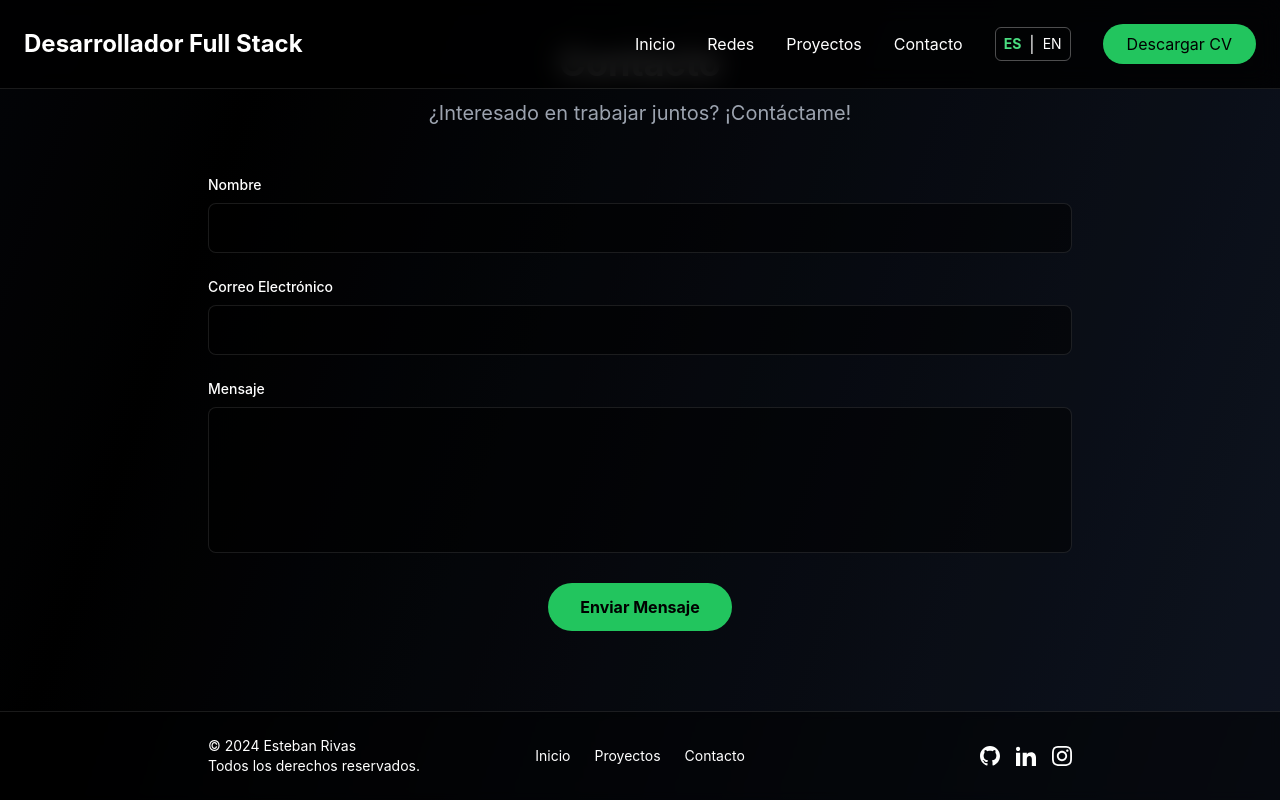
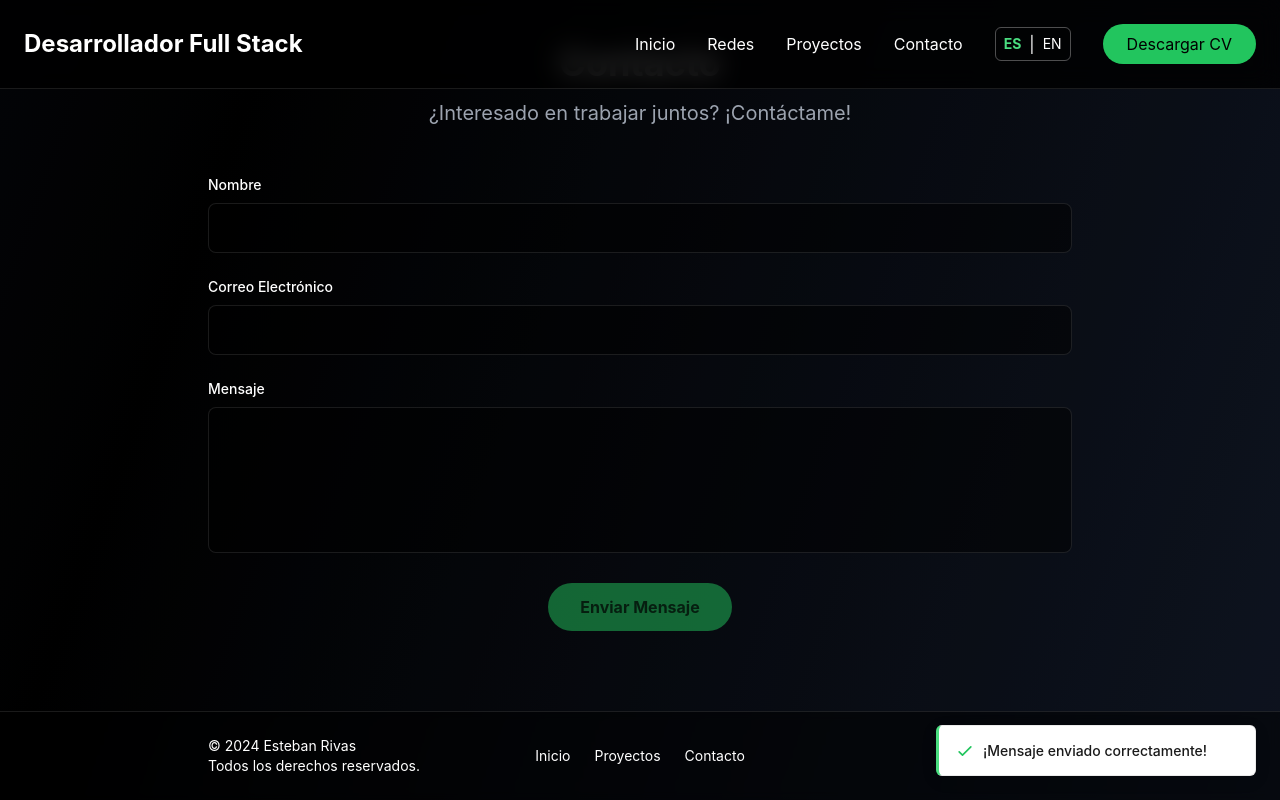
Before and after one commit to EstebanA1/portafolioEsteban, a React (Vite) app: page / in a window 1280 px wide. Both pictures are taken after typing "Sample", "name@example.com", "Sample" into the empty fields and a click on the button "Enviar Mensaje". Shown: the part 2843-3643 px from the top of the page. Built offline with nearby package versions, Linux system fonts and the light colour scheme; no server answers; the HTML template or start-up script is replaced by a standard one.

Commit message:
Correccion formulario, multiples envios

```diff
--- a/src/components/ContactSection.jsx
+++ b/src/components/ContactSection.jsx
@@ -1,10 +1,12 @@
-import React, { useState, useEffect } from 'react';
+import React, { useState, useEffect, useRef } from 'react';
 import emailjs from '@emailjs/browser';
 import Toast from './Toast';
 import { useLanguage } from '../contexts/LanguageContext';
 
 function ContactSection() {
   const { t } = useLanguage();
+  // Bandera para prevenir múltiples envíos simultáneos
+  const isSubmittingRef = useRef(false);
 
   useEffect(() => {
     // Inicializar EmailJS con tu clave pública
@@ -41,12 +43,7 @@ function ContactSection() {
   };
 
   const validateEmail = (email) => {
-    // Validar que el email no esté vacío
-    if (!email.trim()) {
-      return false;
-    }
-
-    // Validar formato básico de email
+    if (!email.trim()) return false;
     const emailRegex = /^[^\s@]+@[^\s@]+\.[^\s@]+$/;
     return emailRegex.test(email.trim());
   };
@@ -54,15 +51,22 @@ function ContactSection() {
   const handleContactSubmit = async (e) => {
     e.preventDefault();
 
-    // Validar que todos los campos requeridos estén completos
+    if (isSubmittingRef.current || toast.visible) return;
+    isSubmittingRef.current = true;
+
+    if (document.activeElement) document.activeElement.blur();
+
+    // Validar campos requeridos
     if (!formData.name.trim() || !formData.email.trim() || !formData.message.trim()) {
       showToast(t.camposRequeridos, 'error');
-      return; // Detener el envío del formulario
+      isSubmittingRef.current = false;
+      return;
     }
 
     // Validar formato de email
     if (!validateEmail(formData.email)) {
       showToast(t.emailInvalido, 'error');
+      isSubmittingRef.current = false;
       return;
     }
 
@@ -94,7 +98,6 @@ function ContactSection() {
       // Mostrar toast de éxito
       showToast(t.mensajeExito, 'success');
 
-      // Limpiar formulario
       setFormData({
         name: '',
         email: '',
@@ -111,23 +114,48 @@ function ContactSection() {
 
       // Mostrar toast de error
       showToast(t.mensajeError, 'error');
+    } finally {
+      isSubmittingRef.current = false;
     }
   };
 
+  // Contador para keys únicas
+  const toastCounterRef = useRef(0);
+
   const showToast = (message, type) => {
-    setToast({
-      visible: true,
-      message: message,
-      type: type
-    });
+    // Generar un nuevo ID único para la key del toast
+    const newId = ++toastCounterRef.current;
 
-    // Ocultar toast después de 3 segundos
-    setTimeout(() => {
+    // Si ya hay un toast visible, primero quitar el existente
+    if (toast.visible) {
       setToast(prev => ({ ...prev, visible: false }));
-    }, 3000);
+      // Pequeño retraso antes de mostrar el nuevo toast
+      setTimeout(() => {
+        setToast({
+          visible: true,
+          message,
+          type,
+          id: newId
+        });
+      }, 100);
+    } else {
+      setToast({
+        visible: true,
+        message,
+        type,
+        id: newId
+      });
+    }
   };
 
-  const baseUrl = import.meta.env.VITE_PUBLIC_URL || '';
+  const handleToastClose = () => {
+    setToast(prev => ({ ...prev, visible: false }));
+    // Cuando se cierra el toast, permitir nuevos envíos
+    isSubmittingRef.current = false;
+  };
+
+  // Función para determinar si el botón debe estar deshabilitado
+  const isButtonDisabled = status.submitting || toast.visible;
 
   return (
     <section id="contacto" className="py-20 bg-black/20 ">
@@ -188,8 +216,12 @@ function ContactSection() {
           <div className="text-center">
             <button
               type="submit"
-              className="px-8 py-3 bg-green-500 text-black rounded-full font-bold hover:bg-green-400 transition-colors"
-              disabled={status.submitting}
+              className={`px-8 py-3 rounded-full font-bold transition-all duration-300 ${
+                isButtonDisabled
+                  ? 'bg-green-500/50 text-black/70 cursor-not-allowed hover:bg-green-500/50'
+                  : 'bg-green-500 text-black hover:bg-green-400'
+              }`}
+              disabled={isButtonDisabled}
             >
               {status.submitting ? t.enviandoBtn : t.enviarBtn}
             </button>
@@ -197,7 +229,12 @@ function ContactSection() {
         </form>
       </div>
       {toast.visible && (
-        <Toast message={toast.message} type={toast.type} />
+        <Toast
+          message={toast.message}
+          type={toast.type}
+          onClose={handleToastClose}
+          key={`toast-${toast.id || Date.now()}`}
+        />
       )}
     </section>
   );
--- a/src/components/Hero.jsx
+++ b/src/components/Hero.jsx
@@ -6,9 +6,8 @@ function Hero() {
   const { t, language } = useLanguage();
   const typedTextRef = useRef(null);
 
-  useEffect(() => {
-    // Textos a escribir (siempre los mismos independientemente del idioma)
-    const texts = ["Full Stack Developer", "Ingeniero Civil en Informática"];
+  useEffect(() => { // Para ver el efecto de escritura al cambiar el idioma
+    const texts = ["Full Stack Developer", "Ingeniero Civil en Informática"]; // No cambian
 
     let textIndex = 0;
     let charIndex = 0;
@@ -52,9 +51,8 @@ function Hero() {
     typeEffect();
 
     return () => {
-      // Limpiar timeouts si es necesario
     };
-  }, []); // Eliminar language como dependencia
+  }, []);
 
   return (
     <section id="inicio" className="pt-28 pb-20">
--- a/src/components/TechBanner.jsx
+++ b/src/components/TechBanner.jsx
@@ -46,7 +46,7 @@ function TechBanner() {
     // Crear múltiples repeticiones para asegurar que haya suficientes elementos
     // y no queden espacios vacíos con cualquier tamaño de pantalla
     const sets = [];
-    const numRepetitions = 6; // Aumentamos el número de repeticiones para cubrir todo el espacio
+    const numRepetitions = 6;
 
     for (let i = 0; i < numRepetitions; i++) {
       sets.push(...createSet(`tech-set-${i}`));
@@ -57,14 +57,14 @@ function TechBanner() {
 
   return (
     <div className="tech-banner-container py-8 overflow-hidden">
-      {/* Primera banda - Frontend */}
+      {/* Primera banda */}
       <div className="tech-banner tech-banner-1">
         <div className="tech-banner-content">
           {renderTechItems(frontendTech)}
         </div>
       </div>
 
-      {/* Segunda banda - Backend */}
+      {/* Segunda banda */}
       <div className="tech-banner tech-banner-2">
         <div className="tech-banner-content tech-reverse">
           {renderTechItems(backendTech)}
--- a/src/components/Toast.jsx
+++ b/src/components/Toast.jsx
@@ -1,16 +1,40 @@
-import React, { useEffect } from 'react';
+import React, { useEffect, useRef } from 'react';
 
+// Componente Toast
 const Toast = ({ message, type = 'success', onClose, duration = 3000 }) => {
+  const toastRef = useRef(null);
+  const timeoutRef = useRef(null);
+
+  // Función para manejar la animación de salida
+  const closeToast = () => {
+    if (toastRef.current) {
+      toastRef.current.style.animation = 'toast-out 0.3s ease forwards';
+
+      // Esperar a que termine la animación antes de ejecutar onClose
+      setTimeout(() => {
+        if (onClose) onClose();
+      }, 300);
+    }
+  };
+
   useEffect(() => {
-    // Solo intentar limpiar el temporizador si hay un callback onClose
-    if (onClose) {
-      const timer = setTimeout(() => {
-        onClose();
+    // Al montar, configurar la animación de entrada
+    if (toastRef.current) {
+      toastRef.current.style.animation = 'toast-in-right 0.3s ease forwards';
+
+      // Configurar el timeout para cerrar automáticamente
+      timeoutRef.current = setTimeout(() => {
+        closeToast();
       }, duration);
+    }
 
-      return () => clearTimeout(timer);
-    }
-  }, [duration, onClose]);
+    // Limpiar timeout al desmontar
+    return () => {
+      if (timeoutRef.current) {
+        clearTimeout(timeoutRef.current);
+      }
+    };
+  }, [duration]);
 
   const renderIcon = () => {
     if (type === 'success') {
@@ -31,7 +55,11 @@ const Toast = ({ message, type = 'success', onClose, duration = 3000 }) => {
 
   return (
     <div className="toast-container">
-      <div className={`toast toast-${type}`}>
+      <div
+        ref={toastRef}
+        className={`toast toast-${type}`}
+        style={{ animation: 'none' }}
+      >
         {renderIcon()}
         <div className="toast-message">{message}</div>
       </div>
```
Also changed, not shown: src/App.jsx (+1 -8 lines), src/components/Projects.jsx (+4 -4 lines).
